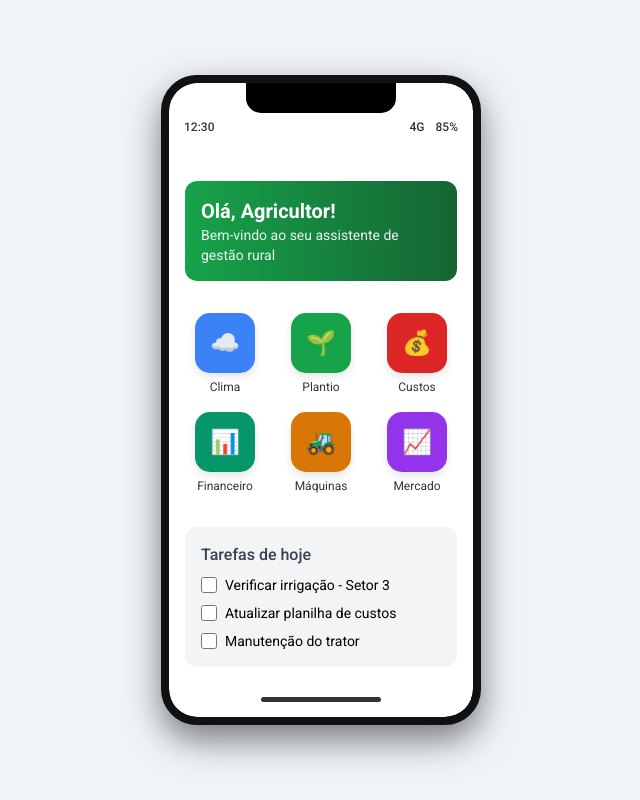
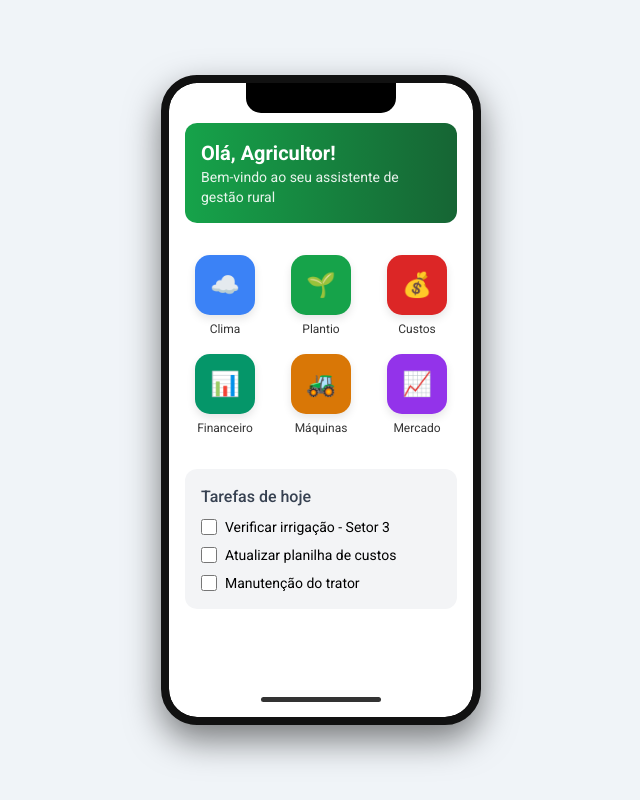
Before and after one commit to Yukiferr/lifeissnake, a plain HTML site: page index.html in a window 1280 px wide. Shown: the whole page, without its empty margins (319-959 px from the left). Drawn offline with nearby package versions, Linux system fonts and the light colour scheme.

Commit message:
Update index.html

```diff
--- a/index.html
+++ b/index.html
@@ -9,14 +9,6 @@
     <div class="phone">
         <div class="notch"></div>
         <div class="phone-screen">
-            <div class="status-bar">
-                <span>12:30</span>
-                <div>
-                    <span class="mr-2">4G</span>
-                    <span>85%</span>
-                </div>
-            </div>
-
             <!-- Home Screen -->
             <div id="home-screen" class="p-4 pt-10" style="display: block;">
                 <div class="bg-gradient-to-r from-green-600 to-green-800 rounded-xl p-4 mb-6 text-white">
```
